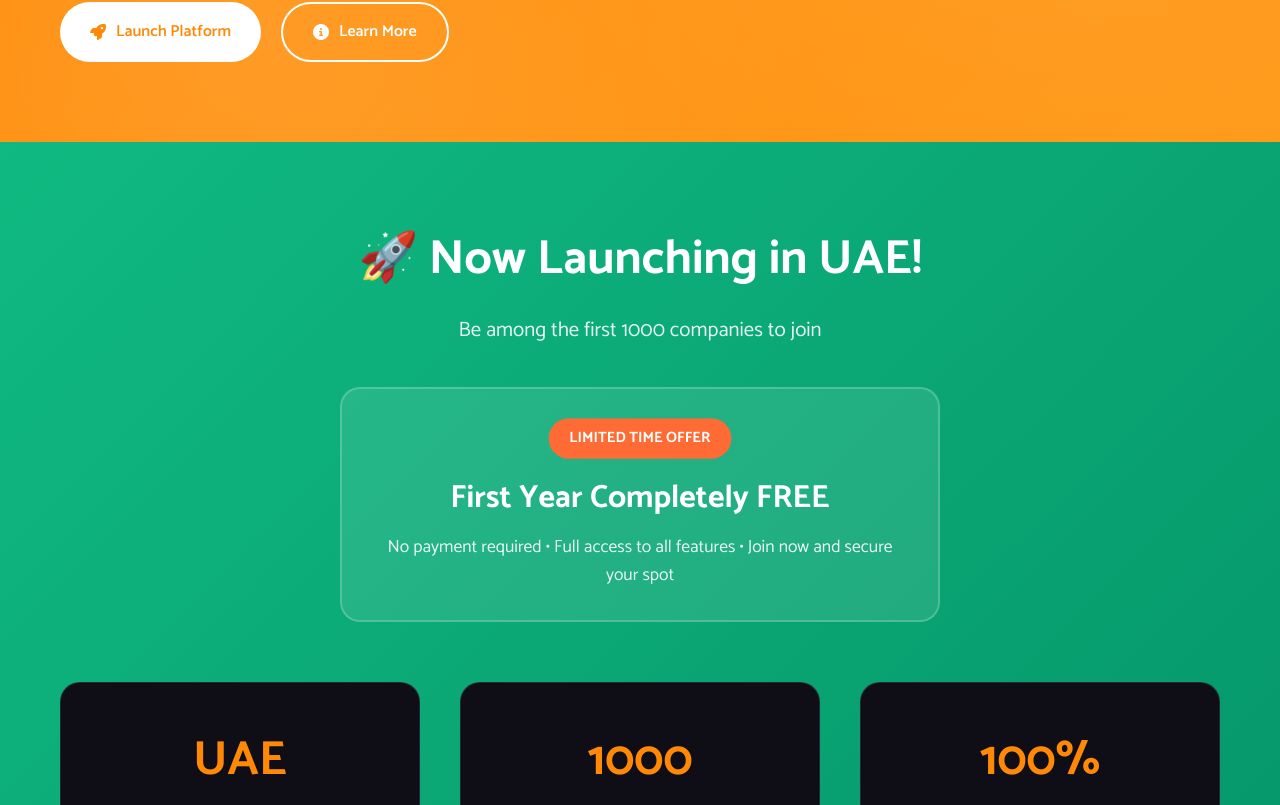
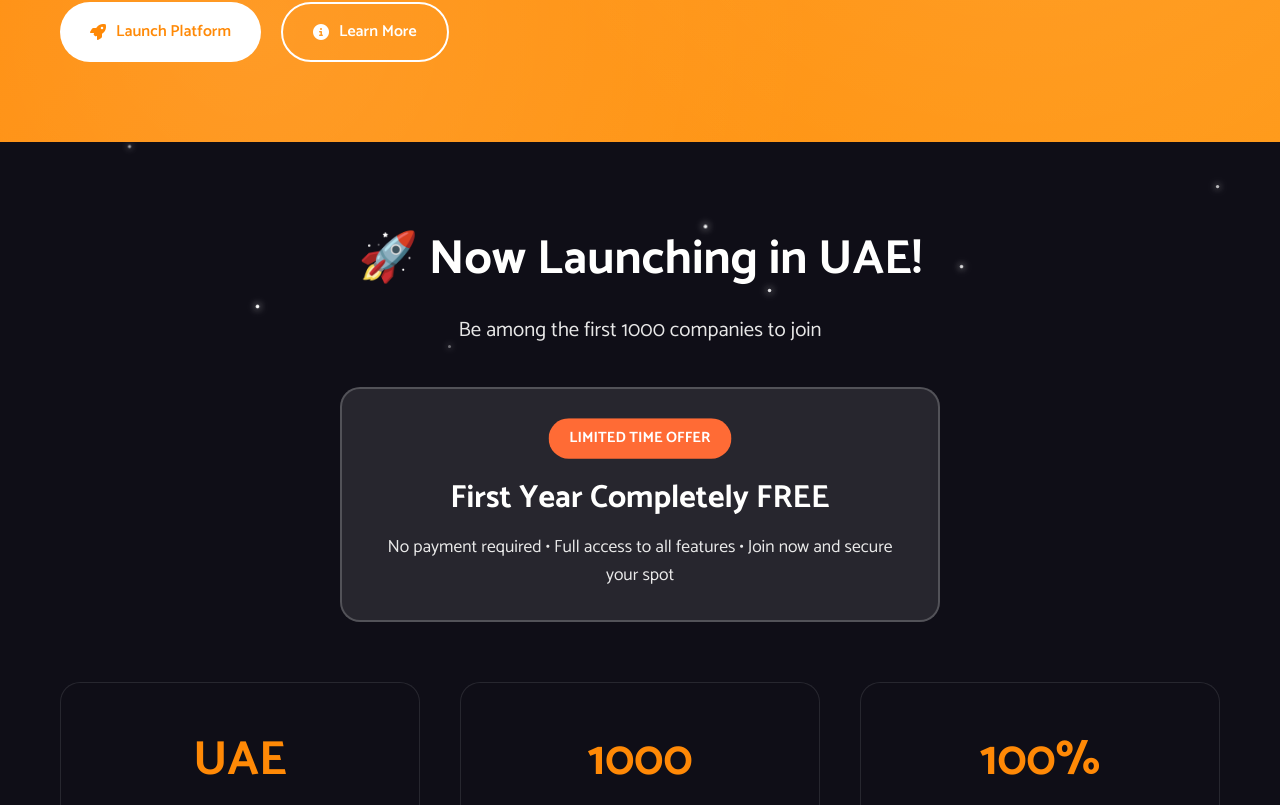
Before and after one commit to gowidebs/gowide-website, a React (Create React App) app: page /upflyover in a window 1280 px wide. Shown: the part 415-1220 px from the top of the page. Built offline with nearby package versions, Linux system fonts and the light colour scheme.

Commit message:
Remove background color from UAE launch section - make transparent

```diff
--- a/src/pages/UpFlyOver.js
+++ b/src/pages/UpFlyOver.js
@@ -148,8 +148,12 @@ const HeroVisual = styled.div`
 
 const LaunchSection = styled.section`
   padding: 80px 0;
-  background: linear-gradient(135deg, #10b981 0%, #059669 100%);
-  color: white;
+  background: transparent;
+  color: var(--text-primary);
+
+  body.light-theme & {
+    background: rgba(248, 249, 250, 0.9);
+  }
 `;
 
 const LaunchBanner = styled.div`
```
